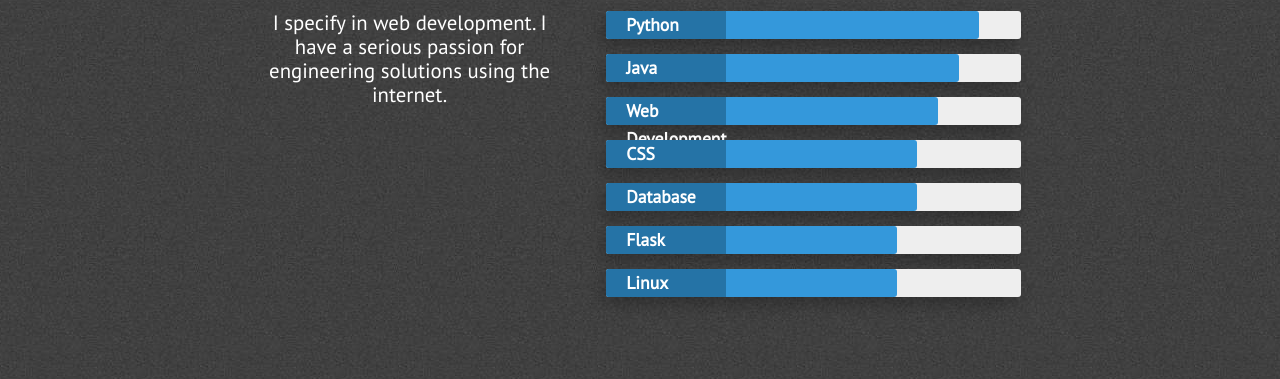
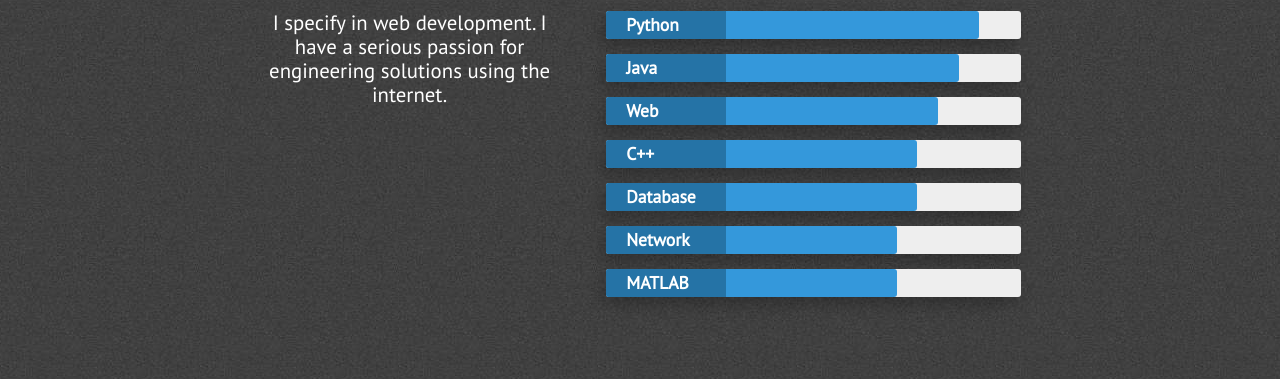
Before and after one commit to Ricardoran/Portfolio, a Jekyll site: the page built from index.html, in a window 1280 px wide and 900 px high, scrolled down 2183 px. Shown: the part 161-540 px from the top of the window. Built offline with Jekyll 4.4.1, drawn with Linux system fonts in a browser that asks for light colours; nearby versions of some CDN libraries.

```diff
--- a/_includes/about.html
+++ b/_includes/about.html
@@ -2,10 +2,10 @@
     <section class="section about" id="about">
         <div id="about-text">
             <div class="section-heading">About</div>
-            <p class="paragraph-text justify-text">
+            <p class="paragraph-text justify-text center-align">
                 HAORAN ZHANG
             </p>
-            <p class="paragraph-text justify-text">
+            <p class="paragraph-text justify-text center-align">
                 MS Computer Science @ University of Southern
             </p>
             <p class="paragraph-text justify-text">
--- a/_includes/skills.html
+++ b/_includes/skills.html
@@ -25,13 +25,13 @@
                         </div> <!-- End Skill Bar -->
 
                         <div class="skillbar clearfix " data-percent="80%">
-                            <div class="skillbar-title" style="background: #2980b9;"><span>Web Development</span></div>
+                            <div class="skillbar-title" style="background: #2980b9;"><span>Web</span></div>
                             <div class="skillbar-bar" style="background: #3498db"></div>
                         </div> <!-- End Skill Bar -->
 
 
                         <div class="skillbar clearfix " data-percent="75%">
-                            <div class="skillbar-title" style="background: #2980b9;"><span>CSS</span></div>
+                            <div class="skillbar-title" style="background: #2980b9;"><span>C++</span></div>
                             <div class="skillbar-bar" style="background: #3498db;"></div>
                         </div> <!-- End Skill Bar -->
 
@@ -41,12 +41,12 @@
                         </div> <!-- End Skill Bar -->
 
                         <div class="skillbar clearfix " data-percent="70%">
-                            <div class="skillbar-title" style="background: #2980b9"><span>Flask</span></div>
+                            <div class="skillbar-title" style="background: #2980b9"><span>Network</span></div>
                             <div class="skillbar-bar" style="background: #3498db;"></div>
                         </div> <!-- End Skill Bar -->
 
                         <div class="skillbar clearfix " data-percent="70%">
-                            <div class="skillbar-title" style="background: #2980b9"><span>Linux</span></div>
+                            <div class="skillbar-title" style="background: #2980b9"><span>MATLAB</span></div>
                             <div class="skillbar-bar" style="background: #3498db"></div>
                         </div> <!-- End Skill Bar -->
                     </div>
```
Also changed, not shown: 2 other files.
